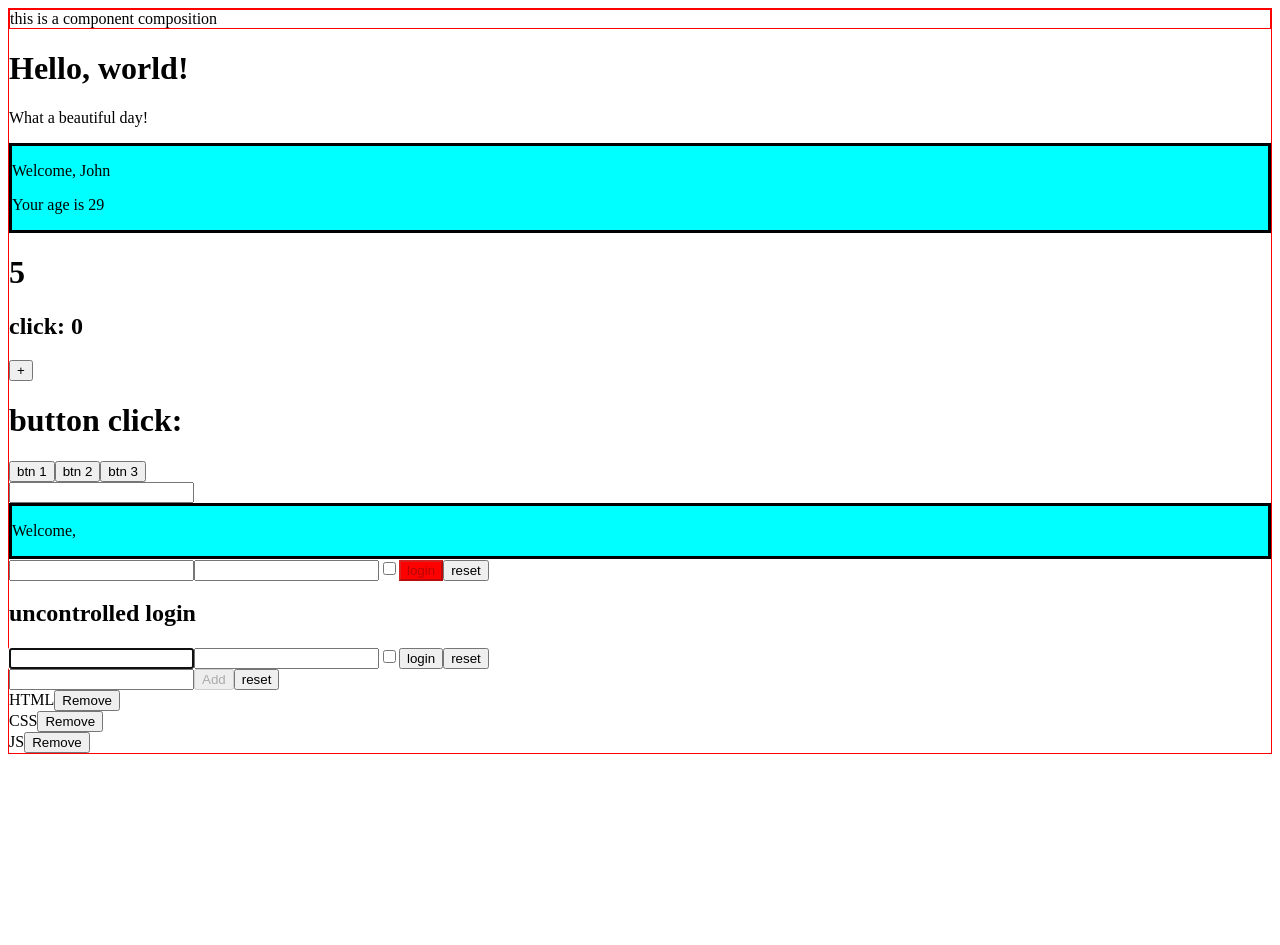
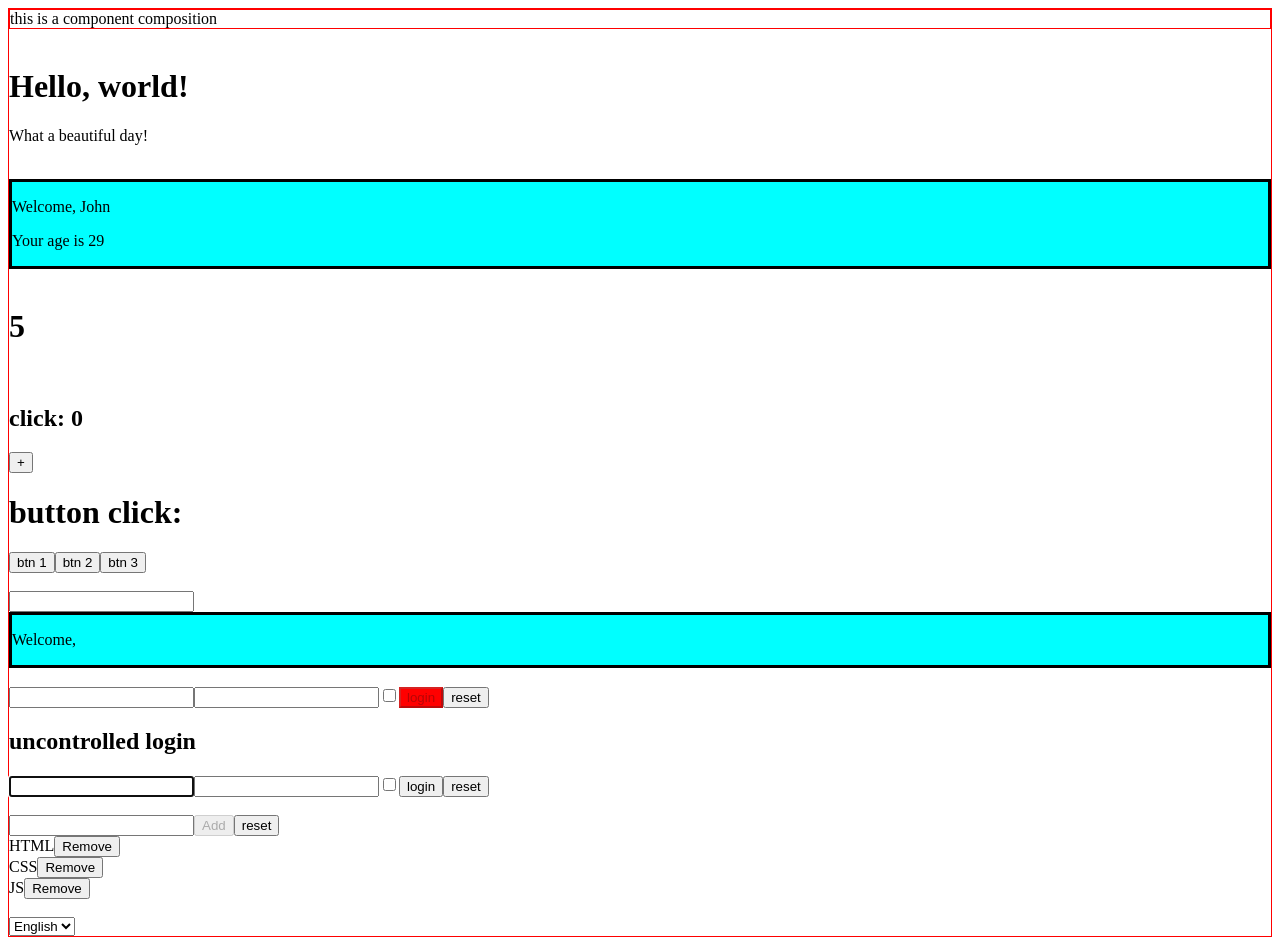
Before and after one commit to Parry93/react-exercises, a React (Create React App) app: page / in a window 1280 px wide. Before the commit the page ends 800 px from the top, so only its background shows below. Built offline with nearby package versions, Linux system fonts and the light colour scheme.

Commit message:
context-01

```diff
--- a/src/App.js
+++ b/src/App.js
@@ -9,6 +9,7 @@
 import UncontrolledLogin from "./UncontrolledLogin";
 import TodoList from "./TodoList";
 import Container from "./Container";
+import LanguageComponent from "./LanguageComponent";
 
 Welcome.defaultProps = {
   name: "John",
@@ -16,20 +17,30 @@
 class App extends React.Component {
   onLogin = (state) => {
     console.log(state);
+
   };
 
   render() {
     return (
       <div>
         <Container title="this is a component composition ">
+        <br/>
         <Hello />
+        <br/>
         <Welcome age={29} />{" "}
+        <br/>
         <Counter initValue={0} setIncrement={+1} setInterval={1000} />{" "}
+        <br/>
         <ClickCounter />
+        <br/>
         <ClickTracker />
+        <br/>
         <InteractiveWelcome />
+        <br/>
         <Login onLogin={this.onLogin} />
+        <br/>
         <UncontrolledLogin />
+        <br/>
         <TodoList render = { (items, removeItem) => {
                             return (
                              items.map((item, index)=> (
@@ -41,9 +52,10 @@
                             )
                             }
                         } />
+        <br/>
+        <LanguageComponent />
+        </Container>
 
-
-        </Container>
       </div>
     );
   }
--- /dev/null
+++ b/src/DisplayLanguage.jsx
@@ -0,0 +1,14 @@
+import React from "react"
+
+
+class DisplayLanguage extends React.Component{
+    render(){
+        return <div>
+
+        </div>
+    }
+
+}
+
+
+export default DisplayLanguage
--- /dev/null
+++ b/src/LanguageComponent.jsx
@@ -0,0 +1,37 @@
+import React, { createContext }from "react";
+import DisplayLanguage from "./DisplayLanguage";
+
+
+
+export const LanguageContext = createContext("en")
+
+export class LanguageComponent extends React.Component{
+
+
+    state = {
+        language : "en"
+      }
+        handleLanguageChange = (event) => {
+          this.setState({
+              language: event.target.value
+          })
+
+        }
+
+    render(){
+        return(
+        <div>
+          <select value={this.state.language} onChange={this.handleLanguageChange} >
+            <option value="en">English</option>
+            <option value="it">Italiano</option>
+          </select>
+          <LanguageContext.Provider value={this.state.language}>
+
+          <DisplayLanguage />
+
+          </LanguageContext.Provider>
+        </div>
+        )
+    }
+}
+export default LanguageComponent
```
